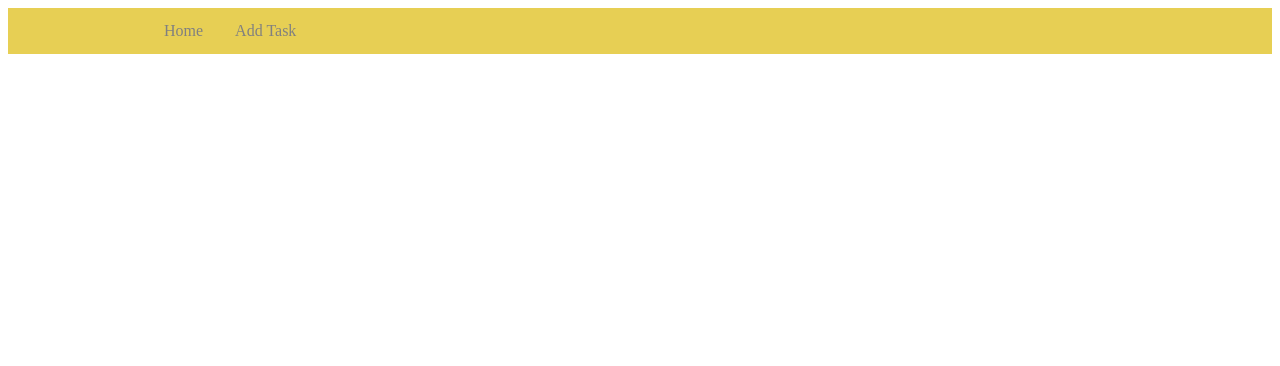
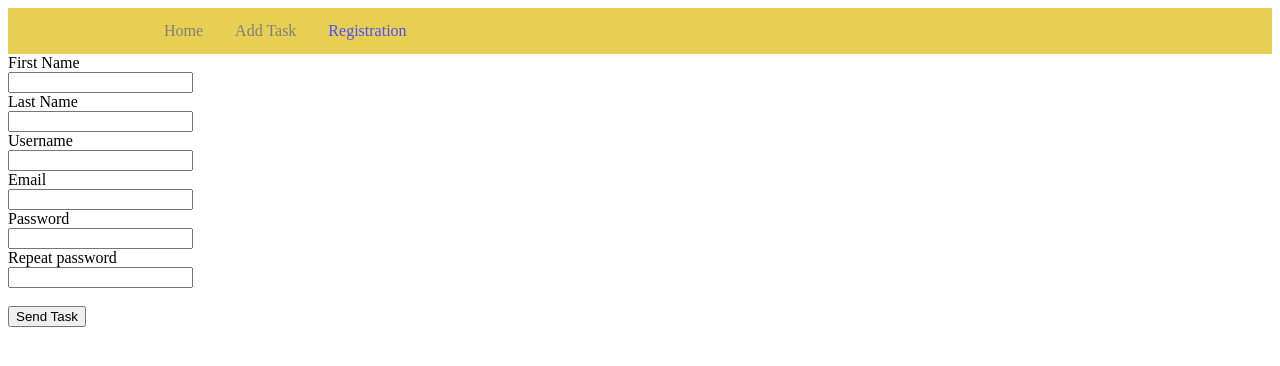
Before and after one commit to ludsrill/note_app, a React (Vite) app in the folder frontend/: page /registration in a window 1280 px wide. Before the commit this address had no page. Shown: the top 366 px of the page. Built offline with nearby package versions, Linux system fonts and the light colour scheme.

Commit message:
Add front registration form

```diff
--- a/frontend/src/App.tsx
+++ b/frontend/src/App.tsx
@@ -1,5 +1,6 @@
 
 import AddTask from "./pages/add/addTask";
+import { Registration } from "./pages/registration/registration";
 import Home from "./pages";
 import NavBar from "./components/Navbar/Navbar";
 import { BrowserRouter as Router, Routes, Route } from "react-router-dom";
@@ -12,6 +13,7 @@ function App() {
       <Routes>
         <Route path="/" element={<Home />} />
         <Route path="/add-task" element={<AddTask />} />
+        <Route path="/registration" element={<Registration />} />
       </Routes>
     </Router>
   )
--- a/frontend/src/components/Navbar/Navbar.tsx
+++ b/frontend/src/components/Navbar/Navbar.tsx
@@ -10,6 +10,9 @@ const NavBar = () => {
         <NavLink to="/add-task">
           Add Task
         </NavLink>
+        <NavLink to="/registration">
+          Registration
+        </NavLink>
       </NavMenu>
     </Nav >
   );
--- /dev/null
+++ b/frontend/src/pages/registration/registration.tsx
@@ -0,0 +1,100 @@
+import { useForm } from "react-hook-form"
+
+
+
+export function Registration() {
+  const { register, handleSubmit } = useForm()
+
+  const onSubmit = handleSubmit((data) => {
+    if (data.password === data.repeat_password) {
+
+      fetch("http://127.0.0.1:8000/login/", {
+        method: "POST",
+        headers: { "Content-Type": "application/json" },
+        body: JSON.stringify({
+          "username": data.username,
+          "password": data.password,
+          "email": data.email,
+          "first_name": data.first_name,
+          "last_name": data.last_name
+        })
+      })
+        .then(response => response.json())
+    }
+  })
+
+
+  return (
+    <form onSubmit={onSubmit}>
+      <label htmlFor="first_name">
+        First Name
+      </label>
+      <input type="text" {...register("first_name", {
+        required: {
+          value: true,
+          message: "First Name is required"
+        }
+      })} />
+
+      <label htmlFor="last_name">
+        Last Name
+      </label>
+      <input type="text" {...register("last_name", {
+        required: {
+          value: true,
+          message: "Last Name is required"
+        }
+      })} />
+
+      <label htmlFor="username">
+        Username
+      </label>
+      <input type="text" {...register("username", {
+        required: {
+          value: true,
+          message: "Username is required"
+        }
+      })} />
+
+      <label htmlFor="email">
+        Email
+      </label>
+      <input type="text" {...register("email", {
+        required: {
+          value: true,
+          message: "Email is required"
+        }
+      })} />
+
+      <label htmlFor="password">
+        Password
+      </label>
+      <input type="text" {...register("password", {
+        required: {
+          value: true,
+          message: "Password is required"
+        }
+      })} />
+
+      <label htmlFor="repeat-password">
+        Repeat password
+      </label>
+      <input type="text" {...register("repeat_password", {
+        required: {
+          value: true,
+          message: "Repeat the password"
+        }
+      })} />
+
+      <br />
+      <br />
+      <button>Send Task</button>
+
+
+    </form>
+  )
+
+
+
+
+}
```
Also changed, not shown: 2 other files (tests, documents, lock files or other folders).
